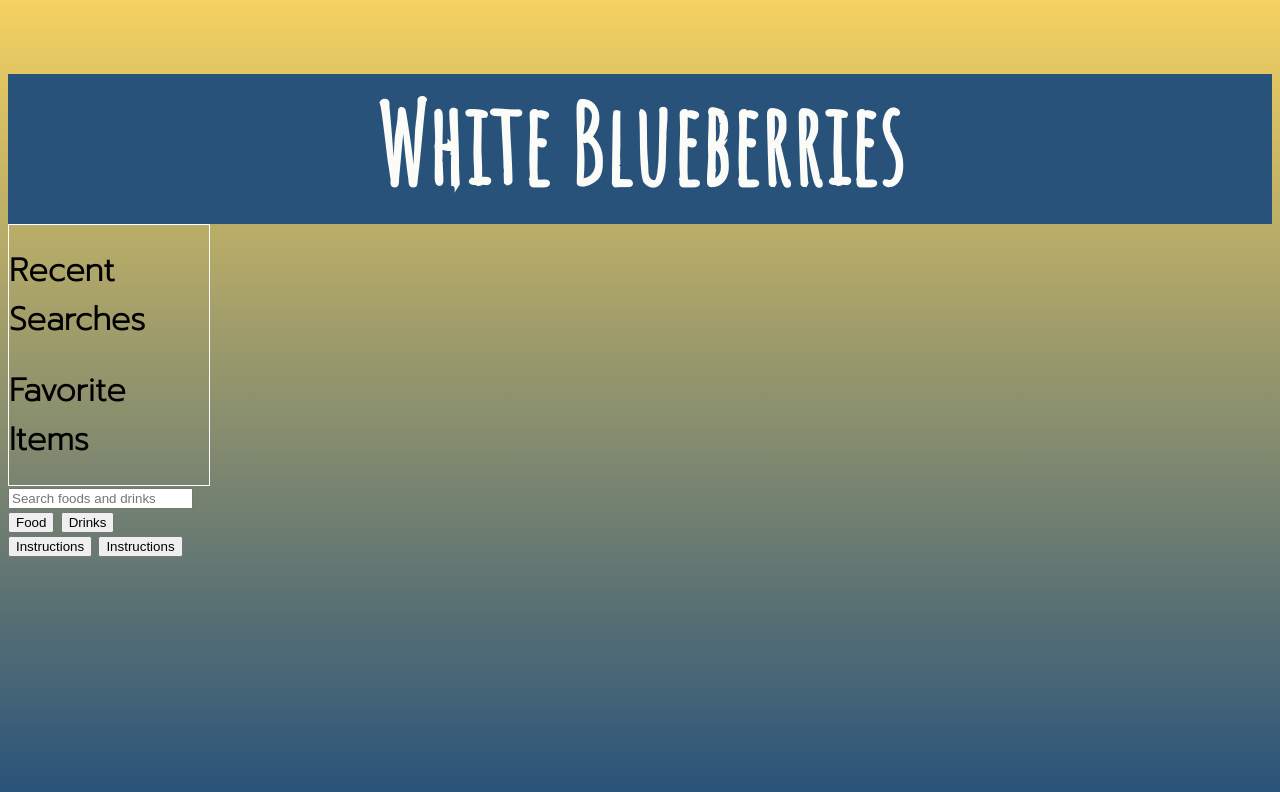
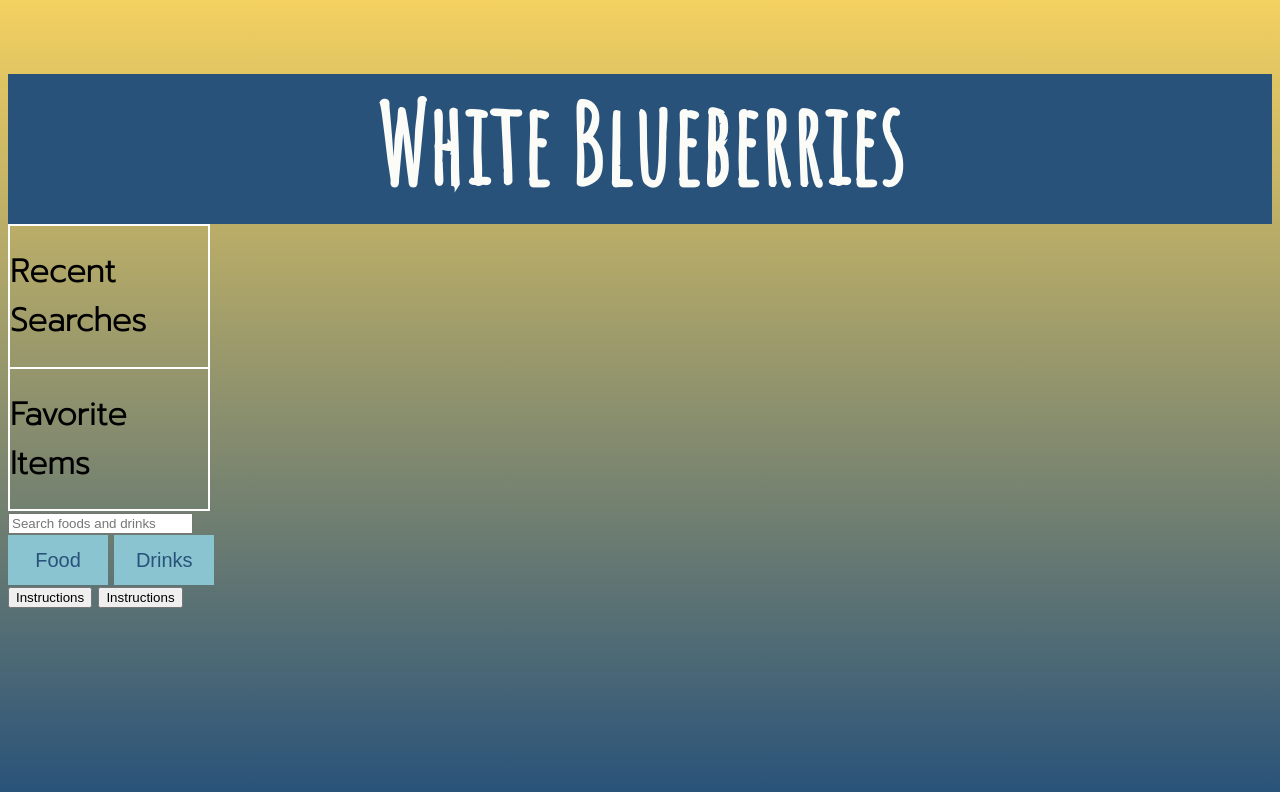
Before and after one commit to IamAlphena/whiteblueberries, a plain HTML site: page index.html in a window 1280 px wide. Drawn offline with nearby package versions, Linux system fonts and the light colour scheme; no server answers.

Commit message:
styled buttons

```diff
--- a/assets/css/style.css
+++ b/assets/css/style.css
@@ -42,9 +42,50 @@ Sidebar
     border: 1px solid white;
 }
 
+#recent-container{
+    border: 1px solid white;
+}
+
+#favorites-container{
+    border: 1px solid white;
+}
+
 /****
 Search
 ****/
+.searchBox input{
+    height: 35px;
+    width: 100px;
+}
+
+#food-btn{
+    background-color: #8aC4D0;
+    height: 50px;
+    width: 100px;
+    border: none;
+    font-size: 20px;
+    color: #28527A;
+}
+
+#drink-btn{
+    background-color: #8aC4D0;
+    height: 50px;
+    width: 100px;
+    border: none;
+    font-size: 20px;
+    color: #28527A;
+}
+
+#food-btn:hover{
+    background-color: #F4D160;
+    color: #FBEEAC;
+}
+
+#drink-btn:hover{
+    background-color: #F4D160;
+    color: #FBEEAC;
+}
+
 
 
 /****
```
